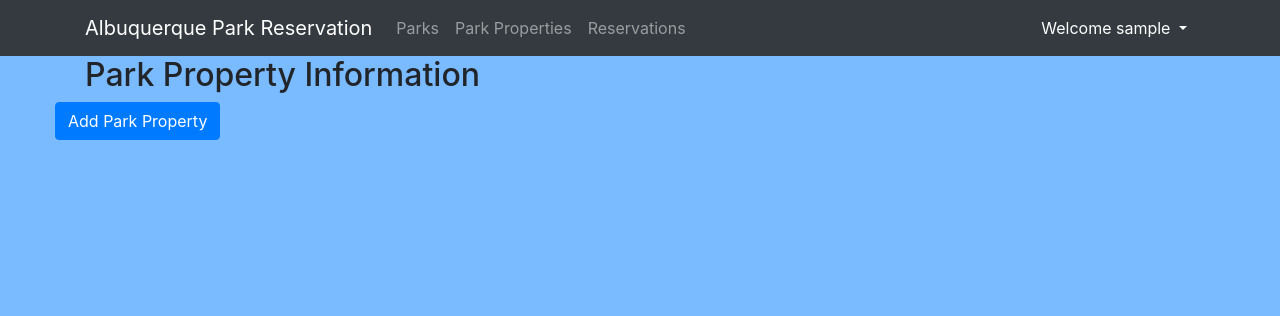
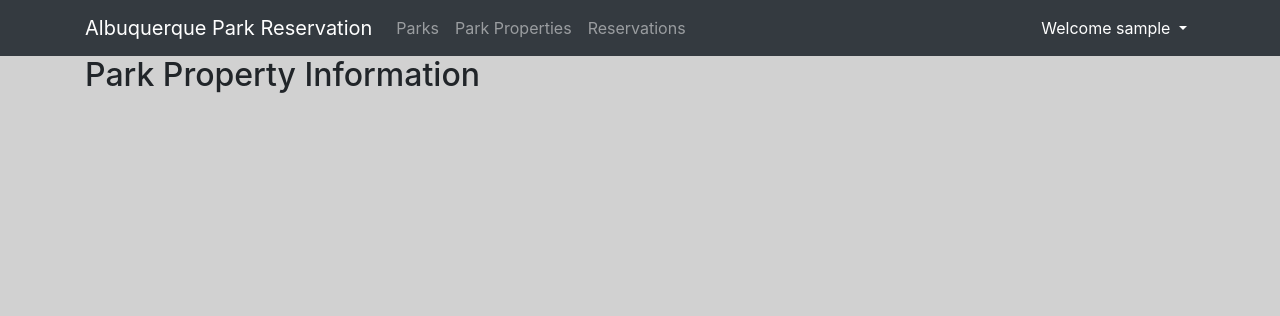
Before and after one commit to cleif/ISQA8210-Assignment5, a Django app: page /parksystemapp/parkproplist/ in a window 1280 px wide. Shown: the top 316 px of the page. Run offline with Django 3.2, Linux system fonts and the light colour scheme; the visitor is signed in with stand-in values (Sample User, id 1); data that the repository does not hold is empty; some libraries are stand-ins or nearby versions.

Commit message:
rm'd New Object Buttons from these templates

```diff
--- a/parksystemapp/templates/park_list.html
+++ b/parksystemapp/templates/park_list.html
@@ -1,11 +1,5 @@
 {% extends 'base.html' %}
 {% block content %}
-<div >
-    <div class="row" align="center">
-        <a href="{% url 'park_add' %}" class="row"><span
-                class="btn btn-primary">Add Park Property</span></a>
-    </div>
-</div>
 <p></p>
     <div class="card-deck">
         {% for parks in parks  %}
--- a/parksystemapp/templates/parkprop_list.html
+++ b/parksystemapp/templates/parkprop_list.html
@@ -1,22 +1,5 @@
 {% extends 'base.html' %}
 {% block content %}
-    <html>
-    <head>
-        <meta charset="UTF-8">
-        <title>Park Reservation System</title>
-        <link rel="stylesheet" href="https://stackpath.bootstrapcdn.com/bootstrap/4.1.3/css/bootstrap.min.css">
-
-    </head>
-
-     <style>
-
-         body {
-            background-color: #7abaff;
-        }
-
-    </style>
-    <body>
-
     <div class="row">
         <h2 style="padding-left: 15Px">Park Property Information</h2>
     </div>
@@ -44,12 +27,4 @@
         <p></p>
         {% endfor %}
     </div>
-    <div >
-        <div class="row" align="center">
-            <a href="{% url 'parkprop_add' %}" class="row"><span
-                    class="btn btn-primary">Add Park Property</span></a>
-        </div>
-    </div>
-    </body>
-    </html>
 {% endblock %}
```
